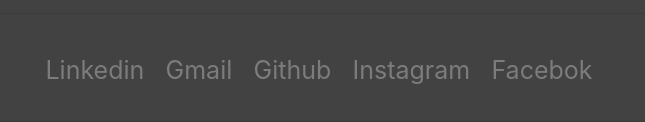
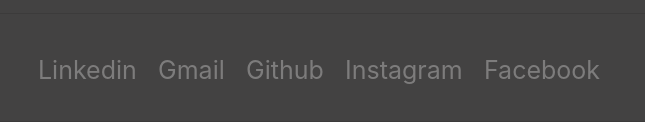
Before and after one commit to devloup4Bhavuk/personal-page, a plain HTML site: page index.html in a window 1280 px wide. Shown: the part 2689-2811 px from the top of the page, 321-966 px from the left. Drawn offline with nearby package versions, Linux system fonts and the light colour scheme; a web font is replaced by a local one.

Commit message:
changed spellngs

```diff
--- a/index.html
+++ b/index.html
@@ -203,7 +203,7 @@
         <a id="a" href="mailto:devdhawan222@gmail.com">Gmail</a>
         <a id="a" href="https://github.com/devloup4Bhavuk">Github</a>
         <a id="a" href="https://www.instagram.com/bhavuk_dhawan/">Instagram</a>
-        <a id="a" href="https://www.facebook.com/bhavuk.daone">Facebok</a>
+        <a id="a" href="https://www.facebook.com/bhavuk.daone">Facebook</a>
         <hr>
     </div>
 </body>
```
